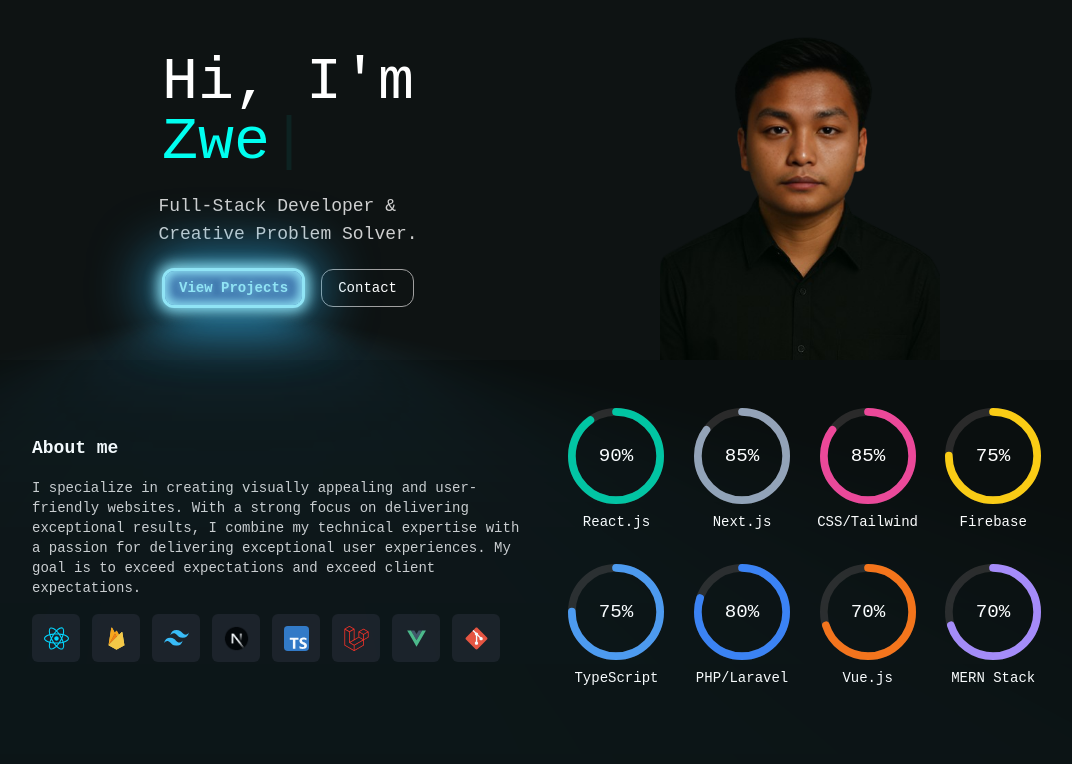
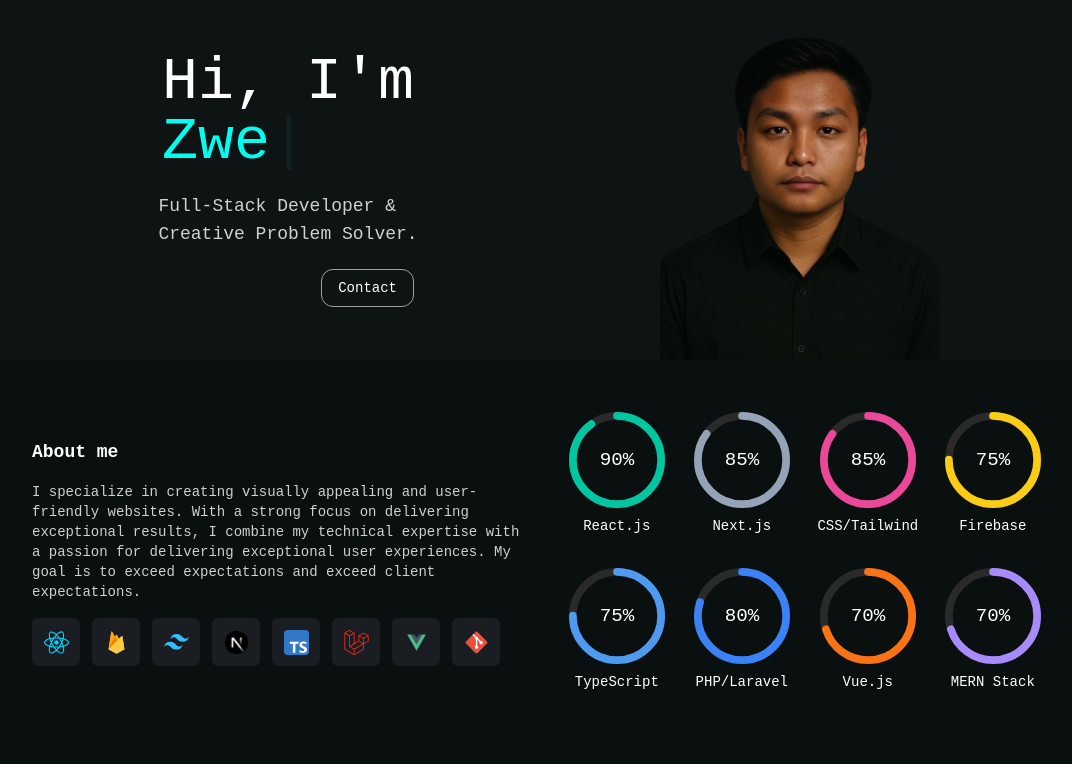
Before and after one commit to ZweLetYar/Portfolio, a Next.js app: page / in a window 1280 px wide. Shown: the top 764 px of the page, without its empty margins (96-1168 px from the left). Built offline with nearby package versions, Linux system fonts and the light colour scheme; data requests are answered from the project's data file.

Commit message:
HeroSection & About Animation Completed

```diff
--- a/app/(root)/page.tsx
+++ b/app/(root)/page.tsx
@@ -11,7 +11,7 @@ function page() {
     <div className="text-white flex flex-col items-center bg-[#0e1313]">
       <HeroSection />
       <div className=" w-full bg-[#0a0f0f] flex flex-col items-center ">
-        <div className="flex items-center justify-center w-[80%] mt-8 gap-5">
+        <div className="flex items-center justify-center h-80 w-[80%] mt-8 gap-5">
           <About />
 
           <SkillChart />
--- a/app/components/About.tsx
+++ b/app/components/About.tsx
@@ -1,5 +1,6 @@
 import Image from "next/image";
 import React from "react";
+import "./style.css";
 
 async function About() {
   const res = await fetch("http://localhost:3001/skills", {
@@ -11,7 +12,7 @@ async function About() {
   const skills = await res.json();
 
   return (
-    <div className=" flex flex-col justify-center  w-1/2 gap-4">
+    <div className="flex flex-col justify-center w-1/2 gap-4 about-container">
       <h1 className="text-lg font-semibold">About me</h1>
       <p className="text-sm text-[#D0D0D0]">
         I specialize in creating visually appealing and user-friendly websites.
@@ -21,16 +22,15 @@ async function About() {
         expectations.
       </p>
       <div className="flex gap-3">
-        {skills.map((skill: { name: string; icon: string }) => {
-          return (
-            <div
-              key={skill.name}
-              className="flex items-center justify-center w-12 h-12 rounded-md bg-[#1A1D22] "
-            >
-              <Image src={skill.icon} alt={skill.name} height={25} width={25} />
-            </div>
-          );
-        })}
+        {skills.map((skill: { name: string; icon: string }, index: number) => (
+          <div
+            key={skill.name}
+            className={`flex items-center justify-center w-12 h-12 rounded-md bg-[#1A1D22] skill-icon`}
+            style={{ animationDelay: `${0.7 + index * 0.1}s` }}
+          >
+            <Image src={skill.icon} alt={skill.name} height={25} width={25} />
+          </div>
+        ))}
       </div>
     </div>
   );
--- a/app/components/HeroSection.tsx
+++ b/app/components/HeroSection.tsx
@@ -6,22 +6,22 @@ import "./style.css";
 function HeroSection() {
   return (
     <div className="h-90  flex w-[80%]">
-      <div className="w-1/2 flex flex-col items-center justify-center gap-5">
-        <h1 className="text-6xl ">
+      <div className="w-1/2 flex flex-col items-center justify-center gap-5 hero-container">
+        <h1 className="text-6xl">
           Hi, I&apos;m{" "}
           <span className="text-[#00FFF0]">
             <TypewriterText text={"Zwe Let Yar"} />
           </span>
         </h1>
         <h3 className="text-lg text-[#D0D0D0]">
-          Full-Stack Developer & <br></br>
+          Full-Stack Developer & <br />
           Creative Problem Solver.
         </h3>
-        <div className="flex gap-4 items-center justify-center text-sm">
-          <button className="glowingBtn text-center rounded-xl  cursor-pointer ">
+        <div className="flex gap-4 items-center justify-center text-sm btn-group">
+          <button className="glowingBtn text-center rounded-xl cursor-pointer">
             View Projects
           </button>
-          <button className=" text-center border border-[#A0A0A0] rounded-xl px-4 py-2 cursor-pointer hover:bg-[#00FFF0] hover:text-[#0F1115]">
+          <button className="text-center border border-[#A0A0A0] rounded-xl px-4 py-2 cursor-pointer hover:bg-[#00FFF0] hover:text-[#0F1115]">
             Contact
           </button>
         </div>
--- a/app/components/SkillChart.tsx
+++ b/app/components/SkillChart.tsx
@@ -1,9 +1,9 @@
-// app/components/SkillChart.tsx
 "use client";
 
-import React from "react";
+import React, { useEffect, useState } from "react";
 import { CircularProgressbar, buildStyles } from "react-circular-progressbar";
 import "react-circular-progressbar/dist/styles.css";
+import "./style.css";
 
 const skills = [
   { name: "React.js", value: 90, color: "#00C6A2" },
@@ -11,17 +11,28 @@ const skills = [
   { name: "CSS/Tailwind", value: 85, color: "#EC4899" },
   { name: "Firebase", value: 75, color: "#FACC15" },
   { name: "TypeScript", value: 75, color: "#4E9AF1" },
-
   { name: "PHP/Laravel", value: 80, color: "#3B82F6" },
   { name: "Vue.js", value: 70, color: "#F97316" },
   { name: "MERN Stack", value: 70, color: "#A78BFA" },
 ];
 
 const SkillChart = () => {
+  const [visible, setVisible] = useState(false);
+
+  useEffect(() => {
+    const timer = setTimeout(() => setVisible(true)); // 0.5s delay
+    return () => clearTimeout(timer);
+  }, []);
+
   return (
     <div className="grid grid-cols-2 md:grid-cols-4 gap-8 p-4 text-white w-1/2">
-      {skills.map((skill) => (
-        <div key={skill.name} className="flex flex-col items-center">
+      {visible &&
+        skills.map((skill, index) => (
+          <div
+            key={skill.name}
+            className="flex flex-col items-center skill-chart-item animate"
+            style={{ animationDelay: `${index * 0.7}s` }}
+          >
             <div className="w-24 h-24">
               <CircularProgressbar
                 value={skill.value}
--- a/app/components/style.css
+++ b/app/components/style.css
@@ -47,3 +47,132 @@
     0 0 2.5em 2em var(--glow-spread-color),
     inset 0 0 0.5em 0.25em var(--glow-color);
 }
+
+/* Fade and slide-up animation */
+@keyframes fadeSlideIn {
+  0% {
+    opacity: 0;
+    transform: translateY(40px);
+  }
+  100% {
+    opacity: 1;
+    transform: translateY(0);
+  }
+}
+
+/* Apply animation to the entire left section with delay steps */
+.hero-container h1,
+.hero-container h3,
+.hero-container .btn-group button {
+  opacity: 0;
+  animation: fadeSlideIn 0.8s ease-out forwards;
+}
+
+/* Individual delays for staggered effect */
+.hero-container h1 {
+  animation-delay: 0.2s;
+}
+
+.hero-container h3 {
+  animation-delay: 0.5s;
+}
+
+.hero-container .btn-group button:nth-child(1) {
+  animation-delay: 0.8s;
+}
+
+.hero-container .btn-group button:nth-child(2) {
+  animation-delay: 1s;
+}
+
+@keyframes fadeInLeft {
+  0% {
+    opacity: 0;
+    transform: translateX(-40px);
+  }
+  100% {
+    opacity: 1;
+    transform: translateX(0);
+  }
+}
+
+@keyframes fadeInRight {
+  0% {
+    opacity: 0;
+    transform: translateX(40px);
+  }
+  100% {
+    opacity: 1;
+    transform: translateX(0);
+  }
+}
+
+@keyframes fadeInUp {
+  0% {
+    opacity: 0;
+    transform: translateY(30px);
+  }
+  100% {
+    opacity: 1;
+    transform: translateY(0);
+  }
+}
+
+/* About section animations */
+.about-container h1 {
+  animation: fadeInLeft 0.8s ease-out forwards;
+  opacity: 0;
+  animation-delay: 0.2s;
+}
+
+.about-container p {
+  animation: fadeInRight 0.8s ease-out forwards;
+  opacity: 0;
+  animation-delay: 0.5s;
+}
+
+.about-container .skill-icon {
+  opacity: 0;
+  animation: fadeInUp 0.5s ease-out forwards;
+}
+.about-container .skill-icon:nth-child(1) {
+  animation-delay: 0.7s;
+}
+.about-container .skill-icon:nth-child(2) {
+  animation-delay: 0.8s;
+}
+.about-container .skill-icon:nth-child(3) {
+  animation-delay: 0.9s;
+}
+/* Add more if you have more skills */
+
+/* Skill chart animation */
+
+@keyframes scaleFadeIn {
+  0% {
+    opacity: 0;
+    transform: scale(0.8);
+  }
+  100% {
+    opacity: 1;
+    transform: scale(1);
+  }
+}
+
+.skill-chart-item.animate {
+  opacity: 0;
+  animation: scaleFadeIn 0.6s ease-out forwards;
+}
+
+.skill-chart-item.animate:nth-child(1) {
+  animation-delay: 0.2s;
+}
+.skill-chart-item.animate:nth-child(2) {
+  animation-delay: 0.4s;
+}
+.skill-chart-item.animate:nth-child(3) {
+  animation-delay: 0.6s;
+}
+.skill-chart-item.animate:nth-child(4) {
+  animation-delay: 0.8s;
+}
```
Lines whose indentation alone changed are shown as unchanged.
